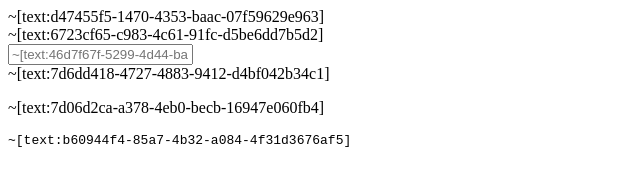
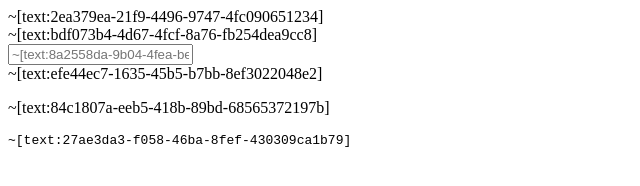
Before and after one commit to TESD-Tech/ps-i18n, a website: page original_files_backup/test.html in a window 1280 px wide. Shown: the whole page, without its empty margins (0-640 px from the left). Drawn offline with Linux system fonts and the light colour scheme.

Commit message:
Update translation files and HTML references for version 24.12.17

```diff
--- a/original_files_backup/test.html
+++ b/original_files_backup/test.html
@@ -1,11 +1,11 @@
 
       <html>
       <body>
-        <div>~[text:d47455f5-1470-4353-baac-07f59629e963]</div>
-        <div class="nested"><span>~[text:6723cf65-c983-4c61-91fc-d5be6dd7b5d2]</span></div>
-        <input type="text" placeholder="~[text:46d7f67f-5299-4d44-ba16-cc178633ce08]" />
-        <div>~[text:7d6dd418-4727-4883-9412-d4bf042b34c1]</div>
-        <p>~[text:7d06d2ca-a378-4eb0-becb-16947e060fb4]</p>
-        <pre>~[text:b60944f4-85a7-4b32-a084-4f31d3676af5]</pre>
+        <div>~[text:2ea379ea-21f9-4496-9747-4fc090651234]</div>
+        <div class="nested"><span>~[text:bdf073b4-4d67-4fcf-8a76-fb254dea9cc8]</span></div>
+        <input type="text" placeholder="~[text:8a2558da-9b04-4fea-be0d-e6bc043737a2]" />
+        <div>~[text:efe44ec7-1635-45b5-b7bb-8ef3022048e2]</div>
+        <p>~[text:84c1807a-eeb5-418b-89bd-68565372197b]</p>
+        <pre>~[text:27ae3da3-f058-46ba-8fef-430309ca1b79]</pre>
       </body>
       </html>
```
Also changed, not shown: src/test/test.html (+6 -6 lines), 1 other file.
